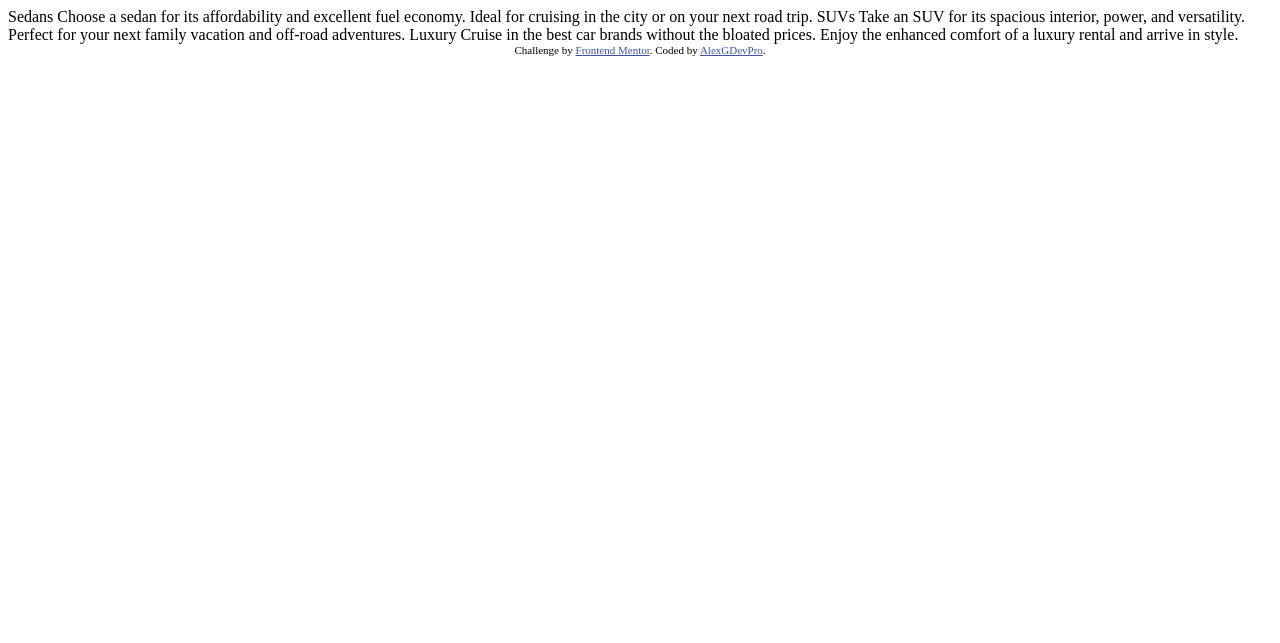
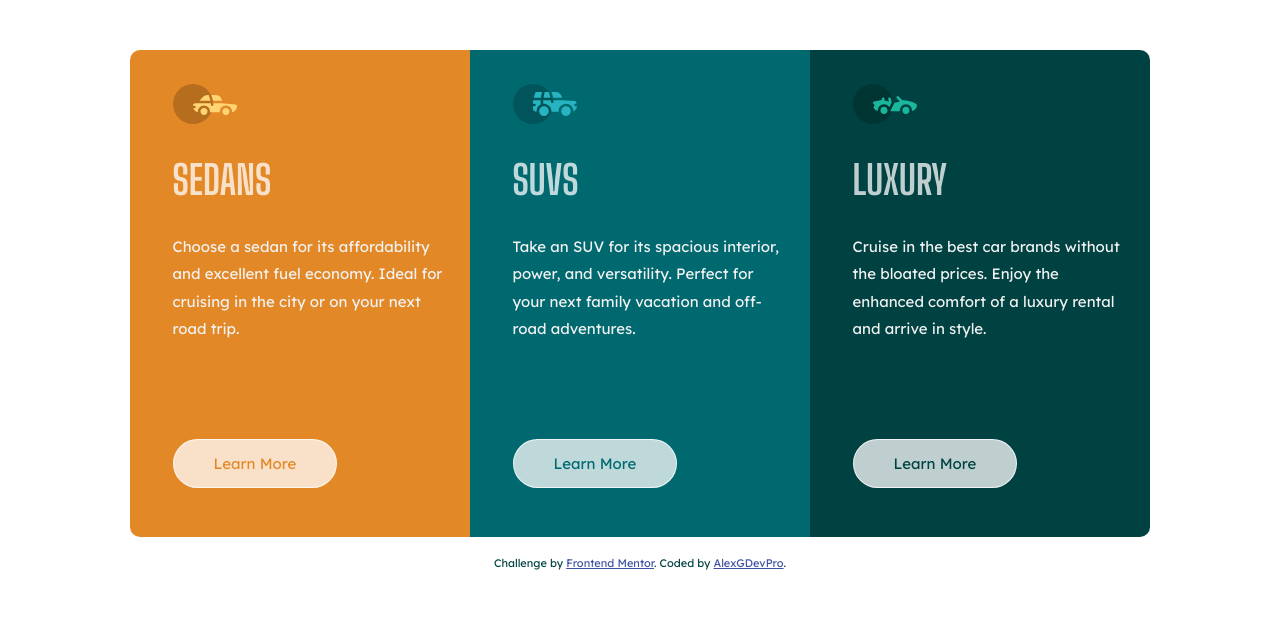
Before and after one commit to AlexGDevPro/FEM_Ch.-2_3-column-preview-card-component, a plain HTML site: page index.html in a window 1280 px wide. Drawn offline with Linux system fonts and the light colour scheme.

Commit message:
Challenge over

```diff
--- /dev/null
+++ b/css/styles.css
@@ -0,0 +1,141 @@
+/*--------------------FONT IMPORT--------------------*/
+@import url('https://fonts.googleapis.com/css2?family=Big+Shoulders+Display:wght@700&family=Lexend+Deca&display=swap');
+
+/*--------------------GENERAL--------------------*/
+/* Variables */
+:root{
+    /* Primary */
+    --Bright-orange: hsl(31, 77%, 52%);
+    --Dark-cyan: hsl(184, 100%, 22%);
+    --Very-dark-cyan: hsl(179, 100%, 13%);
+    /* Neutral */
+    --transparent-white: hsla(0, 0%, 100%, 0.75); /* Background, heading, buttons */
+    --very-light-gray: hsl(0, 0%, 95%); /* Paragraphs */
+}
+
+/* HTMLElement */
+body{
+    Font-size: 15px;
+    font-family: 'Lexend Deca', sans-serif;
+    color: var(--very-light-gray);
+    background: var(--transparent-white);
+    padding: 50px 0;
+}
+
+/* Attribution */
+.attribution{
+    margin: 20px auto 20px;
+    color: hsl(179, 100%, 13%);
+    font-size: 11px;
+    text-align: center;
+}
+
+.attribution a{
+    color: hsl(228, 45%, 44%);
+}
+
+/*--------------------CARD--------------------*/
+/* Card */
+.card{
+    width: 80%;
+    min-width: 300px;
+    max-width: 390px;
+    margin: auto;
+}
+
+.card:first-child{
+    background-color: var(--Bright-orange);
+    border-radius: 10px 10px 0 0;
+}
+
+.card:nth-child(2){
+    background-color: var(--Dark-cyan);
+}
+
+.card:nth-child(3){
+    background-color: var(--Very-dark-cyan);
+    border-radius: 0 0 10px 10px;
+}
+
+/* container */
+.container{
+    box-sizing: border-box;
+    width: 95%;
+    margin: auto;
+    padding: 10% 5% 10% 10%;
+}
+
+/* Card Title */
+.card-title h1{
+    text-transform: uppercase;
+    font-family: 'Big Shoulders Display', sans-serif;
+    color: var(--transparent-white);
+    margin: 30px 0;
+    font-size: 2.5rem;
+}
+
+/* Card description */
+.card-desc{
+    line-height: 1.7rem;
+}
+
+/* Button */
+.card-button .button-link{
+    display: inline-block;
+    text-decoration: none;
+    background-color: var(--transparent-white);
+    margin: 15% 0 15px;
+    padding: 15px 40px;
+    border: var(--transparent-white) 1px solid;
+    border-radius: 30px;
+    transition: background-color .3s ease, color .3s ease;
+}
+
+.card:first-child .card-button .button-link{
+    color: var(--Bright-orange);
+}
+
+.card:nth-child(2) .card-button .button-link{
+    color: var(--Dark-cyan);
+}
+
+.card:nth-child(3) .card-button .button-link{
+    color: var(--Very-dark-cyan);
+}
+
+.card .card-button .button-link:hover{
+    background: none;
+    color: var(--transparent-white);
+}
+
+/*--------------------MEDIA QUERIES--------------------*/
+@media screen and (min-width: 940px){
+    /* Main */
+    .main{
+        display: flex;
+        flex-direction: row;
+        justify-content: center;
+        align-items: center;
+        margin: auto;
+        max-width: 1170px;
+    }
+
+    /* Card */
+    .card{
+        max-width: 340px;
+        margin: 0;
+    }
+
+    .card:first-child{
+        border-radius: 10px 0 0 10px;
+    }
+
+    .card:nth-child(3){
+        border-radius: 0 10px 10px 0;
+    }
+
+    /* Button */
+    .card-button .button-link{
+        margin-top: 30%;
+    }
+}
--- a/index.html
+++ b/index.html
@@ -4,29 +4,142 @@
   <meta charset="UTF-8">
   <meta name="viewport" content="width=device-width, initial-scale=1.0"> <!-- displays site properly based on user's device -->
 
-  <link rel="icon" type="image/png" sizes="32x32" href="./images/favicon-32x32.png">
-
   <title>Frontend Mentor | 3-column preview card component</title>
 
-  <!-- Feel free to remove these styles or customise in your own stylesheet 👍 -->
-  <style>
-    .attribution { font-size: 11px; text-align: center; }
-    .attribution a { color: hsl(228, 45%, 44%); }
-  </style>
+  <link rel="icon" type="image/png" sizes="32x32" href="./images/favicon-32x32.png">
+  <link rel="stylesheet" href="./css/normalize.css">
+  <link rel="stylesheet" href="./css/styles.css">
+
 </head>
 <body>
 
-  Sedans
-  Choose a sedan for its affordability and excellent fuel economy. Ideal for cruising in the city
-  or on your next road trip.
+  <!-- Main box for flex - desktop format -->
+  <main class="main">
 
-  SUVs
-  Take an SUV for its spacious interior, power, and versatility. Perfect for your next family vacation
-  and off-road adventures.
+    <!-- Card Sedans -->
+    <div class="card">
 
-  Luxury
-  Cruise in the best car brands without the bloated prices. Enjoy the enhanced comfort of a luxury
-  rental and arrive in style.
+      <div class="container">
+
+        <!-- Image -->
+          <div class="card-image">
+
+            <img src="./images/icon-sedans.svg" alt="Icon sedans">
+
+          </div>
+
+          <!-- Title -->
+          <div class="card-title">
+
+            <h1>Sedans</h1>
+
+          </div>
+
+          <!-- Description -->
+          <div class="card-desc">
+
+            <p>
+              Choose a sedan for its affordability and excellent fuel economy. Ideal for cruising in the city or on your next road trip.
+            </p>
+
+          </div>
+
+          <!-- Button -->
+          <div class="card-button">
+
+            <div>
+              <a href="#" class="button-link">Learn More</a>
+            </div>
+
+          </div>
+
+      </div>
+
+    </div>
+
+    <!-- Card Suvs -->
+    <div class="card">
+
+      <div class="container">
+
+        <!-- Image -->
+          <div class="card-image">
+
+            <img src="./images/icon-suvs.svg" alt="Icon sedans">
+
+          </div>
+
+          <!-- Title -->
+          <div class="card-title">
+
+            <h1>SUVs</h1>
+
+          </div>
+
+          <!-- Description -->
+          <div class="card-desc">
+
+            <p>
+              Take an SUV for its spacious interior, power, and versatility. Perfect for your next family vacation and off-road adventures.
+            </p>
+
+          </div>
+
+          <!-- Button -->
+          <div class="card-button">
+
+            <div>
+              <a href="#" class="button-link">Learn More</a>
+            </div>
+
+          </div>
+
+      </div>
+
+    </div>
+
+    <!-- Card Luxury -->
+    <div class="card">
+
+      <div class="container">
+
+        <!-- Image -->
+          <div class="card-image">
+
+            <img src="./images/icon-luxury.svg" alt="Icon sedans">
+
+          </div>
+
+          <!-- Title -->
+          <div class="card-title">
+
+            <h1>Luxury</h1>
+
+          </div>
+
+          <!-- Description -->
+          <div class="card-desc">
+
+            <p>
+              Cruise in the best car brands without the bloated prices. Enjoy the enhanced comfort of a luxury rental and arrive in style.
+            </p>
+
+          </div>
+
+          <!-- Button -->
+          <div class="card-button">
+
+            <div>
+              <a href="#" class="button-link">Learn More</a>
+            </div>
+
+          </div>
+
+      </div>
+
+    </div>
+
+  </main>
 
   <div class="attribution">
     Challenge by <a href="https://www.frontendmentor.io?ref=challenge" target="_blank">Frontend Mentor</a>.
```
Also changed, not shown: css/normalize.css (added), screenshot/desktop-screen.png (added), screenshot/mobile-screen.png (added), 1 other file.
